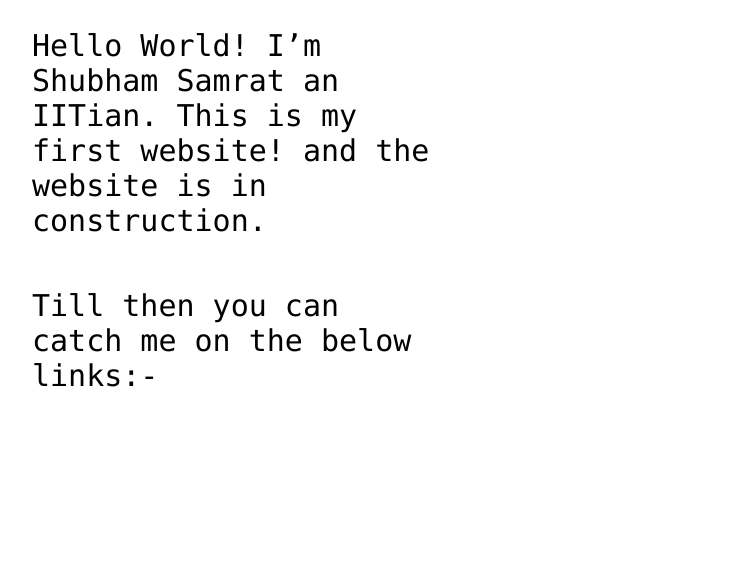
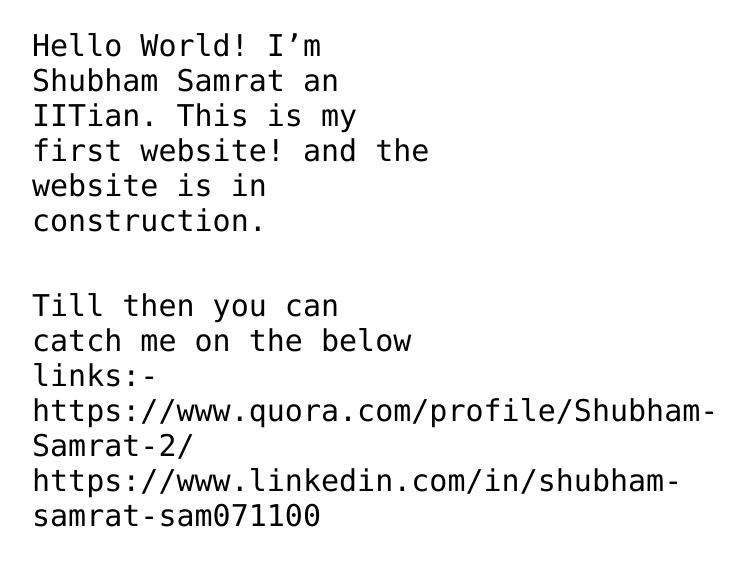
Before and after one commit to Sam071100/shubhamsamrat07.github.io, a plain HTML site: page index.html in a window 1280 px wide. Shown: the part 360-926 px from the top of the page, without its empty margins (408-1152 px from the left). Before the commit the page ends 803 px from the top, so only its background shows below. Drawn offline with Linux system fonts and the light colour scheme.

Commit message:
Update index.html

```diff
--- a/index.html
+++ b/index.html
@@ -3,7 +3,7 @@
 <html>
 <head>
   <meta http-equiv="Content-Type" content="text/html; charset=utf-8"/>
-  <title>my-first-website</title>
+  <title>Samrat@071100</title>
   <LINK href="styles.css" rel="stylesheet" type="text/css">
 </head>
 
@@ -13,7 +13,9 @@
 
 <!-- Change this code here by copy and pasting your template on line 15 -->
 <p> Hello World! I’m Shubham Samrat an IITian. This is my first website! and the website is in construction.</p>
-  <p> Till then you can catch me on the below links:- </p>
+  <p> Till then you can catch me on the below links:-
+  https://www.quora.com/profile/Shubham-Samrat-2/
+  https://www.linkedin.com/in/shubham-samrat-sam071100</p>
 
 </body>
 </html>
```
